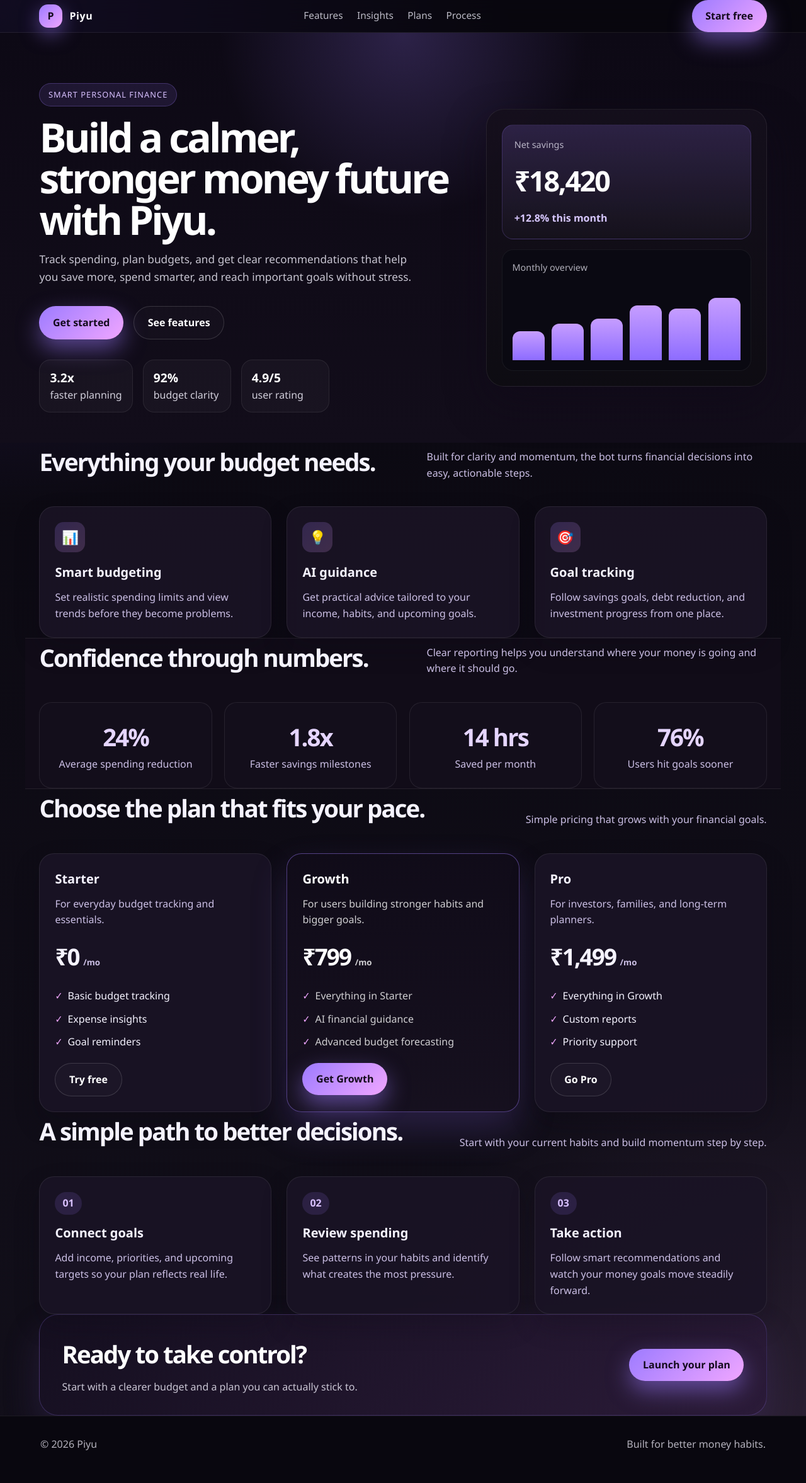
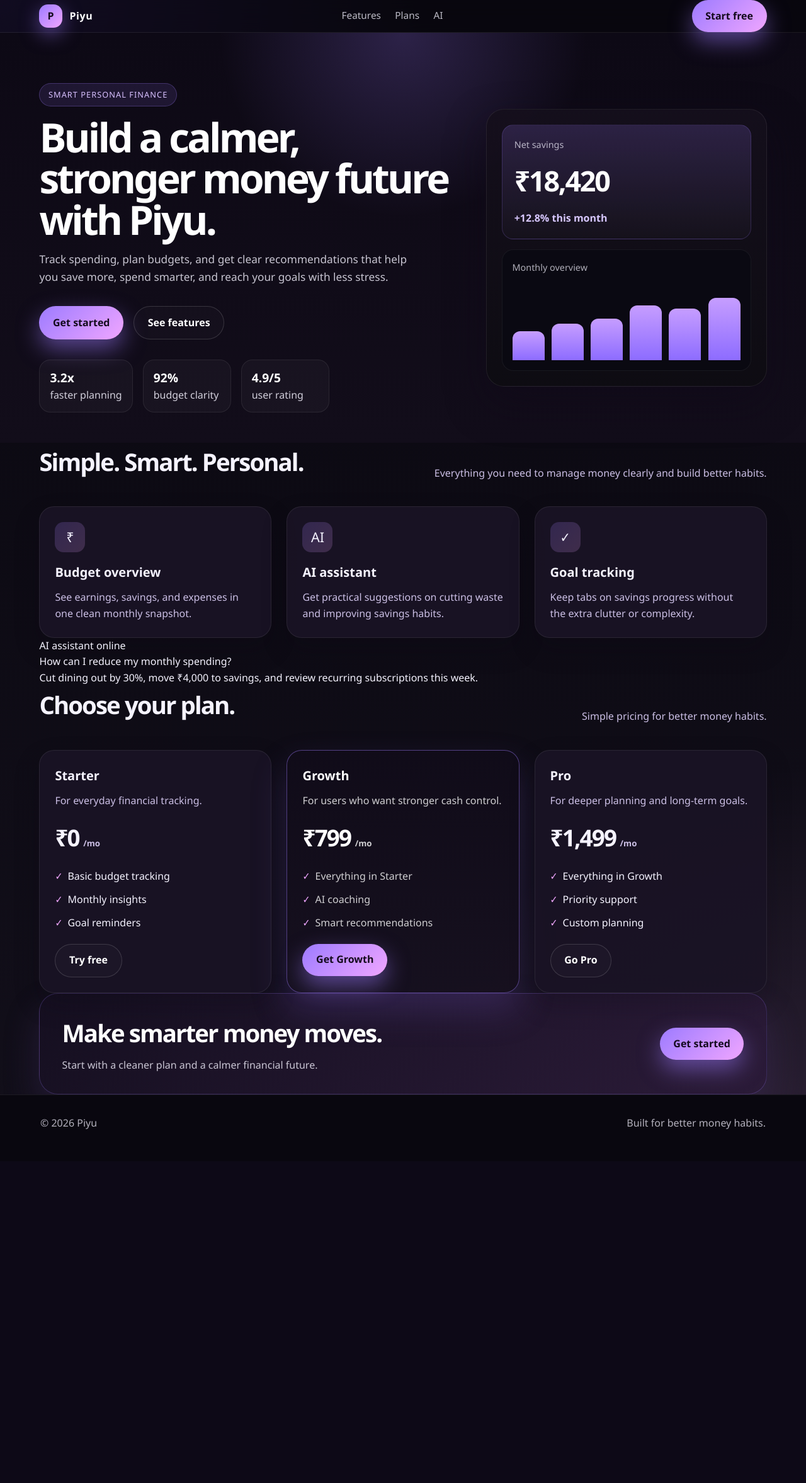
Before and after one commit to MayuriRamteke24/Finance-Advisor-Bot, a Flask app: page / in a window 1280 px wide. Shown: the whole page at 63% size. After the commit the page ends 1793 px from the top, so only its background shows below. Run offline with Flask 3, Linux system fonts and the light colour scheme.

Commit message:
Revamp features section and enhance AI demo interface for improved user engagement

```diff
--- a/templates/home.html
+++ b/templates/home.html
@@ -1,6 +1,6 @@
 {% extends "base.html" %}
 
-{% block title %}Finance Advisor Bot{% endblock %}
+{% block title %}Piyu | Finance Advisor Bot{% endblock %}
 
 {% block content %}
 <header class="site-header">
@@ -12,9 +12,8 @@
 
     <nav class="nav-links" aria-label="Main navigation">
       <a href="#features">Features</a>
-      <a href="#insights">Insights</a>
       <a href="#plans">Plans</a>
-      <a href="#process">Process</a>
+      <a href="#assistant">AI</a>
     </nav>
 
     <a class="nav-cta primary-btn" href="#plans">Start free</a>
@@ -29,7 +28,7 @@
         <h1>Build a calmer, stronger money future with Piyu.</h1>
         <p>
           Track spending, plan budgets, and get clear recommendations that help you save more,
-          spend smarter, and reach important goals without stress.
+          spend smarter, and reach your goals with less stress.
         </p>
 
         <div class="cta-row">
@@ -66,76 +65,66 @@
     </div>
   </section>
 
-  <section id="features" class="container">
+  <section id="features" class="container compact-section">
     <div class="section-heading">
-      <h2>Everything your budget needs.</h2>
-      <p>
-        Built for clarity and momentum, the bot turns financial decisions into easy,
-        actionable steps.
-      </p>
+      <h2>Simple. Smart. Personal.</h2>
+      <p>Everything you need to manage money clearly and build better habits.</p>
     </div>
 
     <div class="feature-grid">
       <article class="feature-card">
-        <div class="feature-icon">📊</div>
-        <h3>Smart budgeting</h3>
-        <p>Set realistic spending limits and view trends before they become problems.</p>
+        <div class="feature-icon">₹</div>
+        <h3>Budget overview</h3>
+        <p>See earnings, savings, and expenses in one clean monthly snapshot.</p>
+      </article>
+
+      <article class="feature-card" id="assistant">
+        <div class="feature-icon">AI</div>
+        <h3>AI assistant</h3>
+        <p>Get practical suggestions on cutting waste and improving savings habits.</p>
       </article>
 
       <article class="feature-card">
-        <div class="feature-icon">💡</div>
-        <h3>AI guidance</h3>
-        <p>Get practical advice tailored to your income, habits, and upcoming goals.</p>
-      </article>
-
-      <article class="feature-card">
-        <div class="feature-icon">🎯</div>
+        <div class="feature-icon">✓</div>
         <h3>Goal tracking</h3>
-        <p>Follow savings goals, debt reduction, and investment progress from one place.</p>
+        <p>Keep tabs on savings progress without the extra clutter or complexity.</p>
       </article>
     </div>
   </section>
 
-  <section id="insights" class="container metrics">
-    <div class="section-heading">
-      <h2>Confidence through numbers.</h2>
-      <p>Clear reporting helps you understand where your money is going and where it should go.</p>
-    </div>
+  <section class="container ai-demo-wrap">
+    <div class="ai-demo">
+      <div class="ai-header">
+        <span class="ai-badge">AI assistant</span>
+        <span class="status-dot"></span>
+        <span class="status-text">online</span>
+      </div>
 
-    <div class="metric-grid">
-      <div class="metric-box">
-        <strong>24%</strong>
-        <span>Average spending reduction</span>
-      </div>
-      <div class="metric-box">
-        <strong>1.8x</strong>
-        <span>Faster savings milestones</span>
-      </div>
-      <div class="metric-box">
-        <strong>14 hrs</strong>
-        <span>Saved per month</span>
-      </div>
-      <div class="metric-box">
-        <strong>76%</strong>
-        <span>Users hit goals sooner</span>
+      <div class="chat-box">
+        <div class="message user">
+          <span>How can I reduce my monthly spending?</span>
+        </div>
+        <div class="message bot">
+          <span>Cut dining out by 30%, move ₹4,000 to savings, and review recurring subscriptions this week.</span>
+        </div>
       </div>
     </div>
   </section>
 
   <section id="plans" class="container">
     <div class="section-heading">
-      <h2>Choose the plan that fits your pace.</h2>
-      <p>Simple pricing that grows with your financial goals.</p>
+      <h2>Choose your plan.</h2>
+      <p>Simple pricing for better money habits.</p>
     </div>
 
     <div class="plan-grid">
       <article class="plan-card">
         <h3>Starter</h3>
-        <p>For everyday budget tracking and essentials.</p>
+        <p>For everyday financial tracking.</p>
         <div class="plan-price"><strong>₹0</strong><small>/mo</small></div>
         <ul>
           <li>Basic budget tracking</li>
-          <li>Expense insights</li>
+          <li>Monthly insights</li>
           <li>Goal reminders</li>
         </ul>
         <a class="secondary-btn" href="#top">Try free</a>
@@ -143,64 +132,37 @@
 
       <article class="plan-card popular">
         <h3>Growth</h3>
-        <p>For users building stronger habits and bigger goals.</p>
+        <p>For users who want stronger cash control.</p>
         <div class="plan-price"><strong>₹799</strong><small>/mo</small></div>
         <ul>
           <li>Everything in Starter</li>
-          <li>AI financial guidance</li>
-          <li>Advanced budget forecasting</li>
+          <li>AI coaching</li>
+          <li>Smart recommendations</li>
         </ul>
         <a class="primary-btn" href="#top">Get Growth</a>
       </article>
 
       <article class="plan-card">
         <h3>Pro</h3>
-        <p>For investors, families, and long-term planners.</p>
+        <p>For deeper planning and long-term goals.</p>
         <div class="plan-price"><strong>₹1,499</strong><small>/mo</small></div>
         <ul>
           <li>Everything in Growth</li>
-          <li>Custom reports</li>
           <li>Priority support</li>
+          <li>Custom planning</li>
         </ul>
         <a class="secondary-btn" href="#top">Go Pro</a>
       </article>
     </div>
   </section>
 
-  <section id="process" class="container">
-    <div class="section-heading">
-      <h2>A simple path to better decisions.</h2>
-      <p>Start with your current habits and build momentum step by step.</p>
-    </div>
-
-    <div class="step-grid">
-      <article class="step-card">
-        <span class="step-pill">01</span>
-        <h3>Connect goals</h3>
-        <p>Add income, priorities, and upcoming targets so your plan reflects real life.</p>
-      </article>
-
-      <article class="step-card">
-        <span class="step-pill">02</span>
-        <h3>Review spending</h3>
-        <p>See patterns in your habits and identify what creates the most pressure.</p>
-      </article>
-
-      <article class="step-card">
-        <span class="step-pill">03</span>
-        <h3>Take action</h3>
-        <p>Follow smart recommendations and watch your money goals move steadily forward.</p>
-      </article>
-    </div>
-  </section>
-
-  <section class="container">
+  <section class="container cta-wrap">
     <div class="cta-banner">
       <div>
-        <h3>Ready to take control?</h3>
-        <p>Start with a clearer budget and a plan you can actually stick to.</p>
+        <h3>Make smarter money moves.</h3>
+        <p>Start with a cleaner plan and a calmer financial future.</p>
       </div>
-      <a class="primary-btn" href="#plans">Launch your plan</a>
+      <a class="primary-btn" href="#plans">Get started</a>
     </div>
   </section>
 </main>
```
Also changed, not shown: index.html (+38 -72 lines), style.css (+80 -47 lines).
